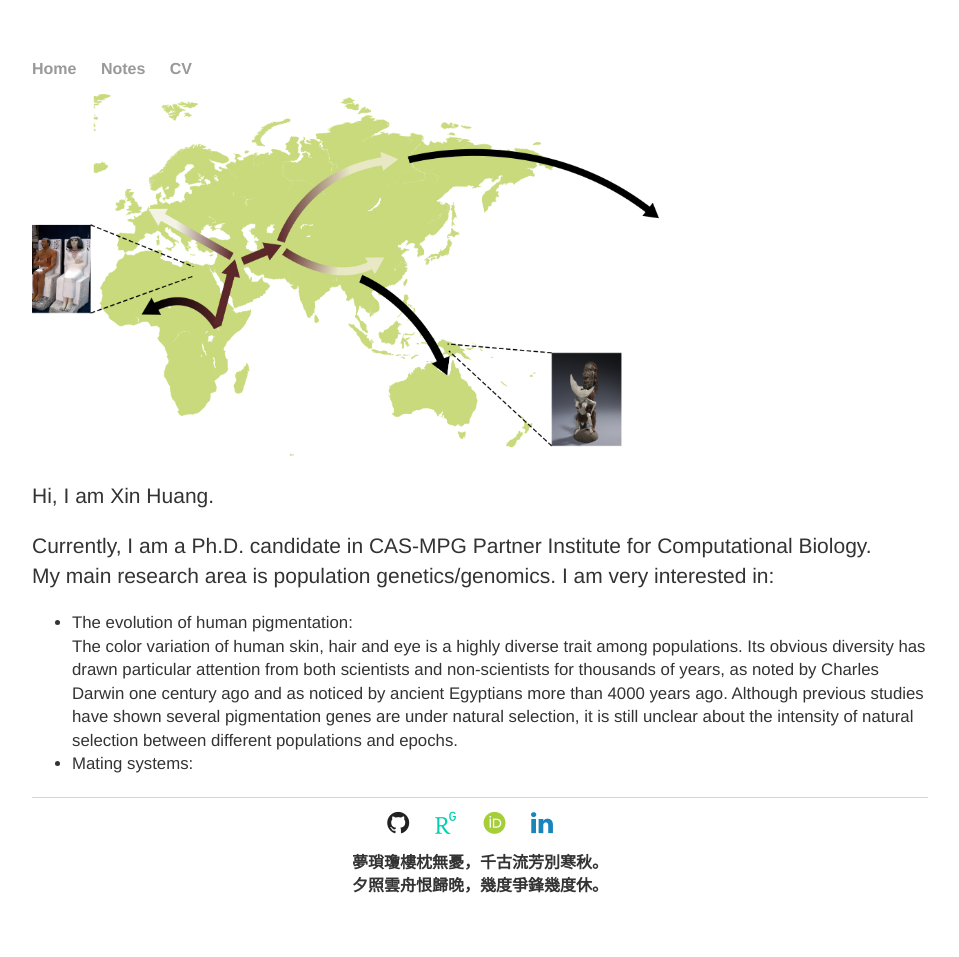
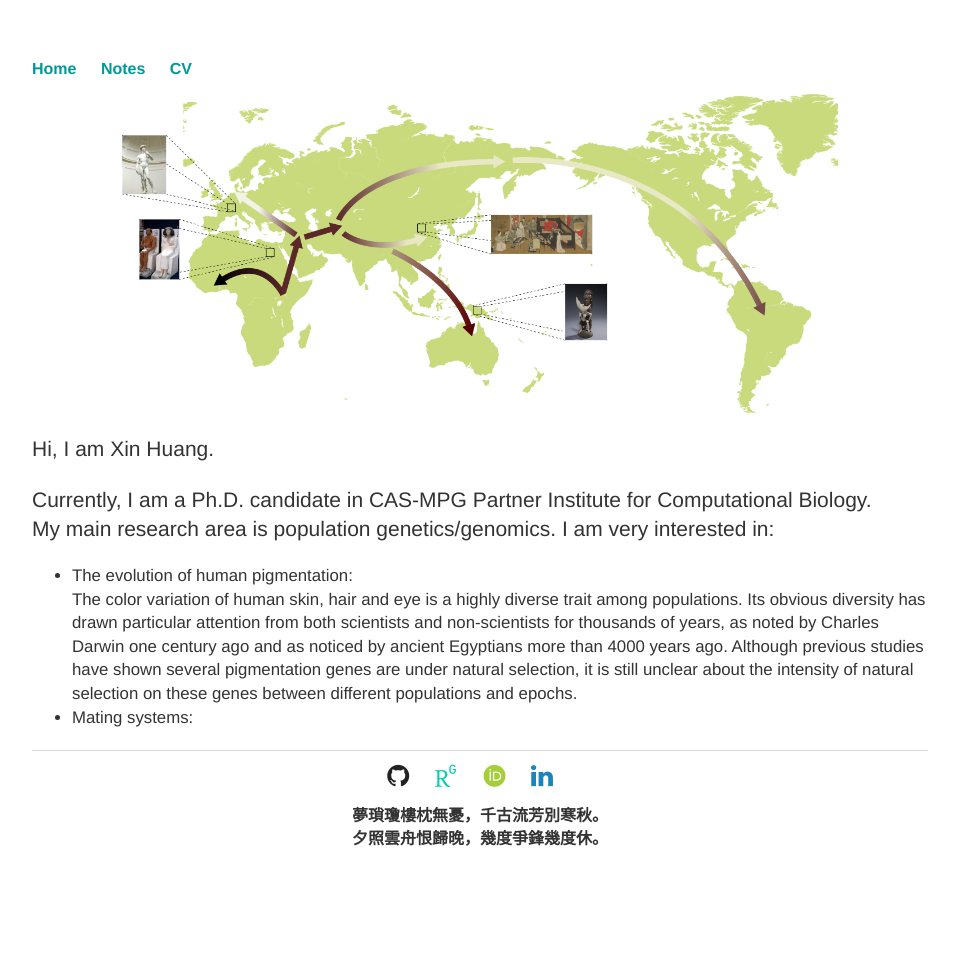
Before and after one commit to xin-huang/xin-huang.github.io, a Jekyll site: the page built from index.html, in a window 1280 px wide. Shown: the whole page, without its empty margins (160-1119 px from the left). Built offline with Jekyll 4.4.1, drawn with Linux system fonts in a browser that asks for light colours; some web fonts are replaced; comment, search, counter and statistics services are not loaded; after the commit the page ends 910 px from its top, so only the background shows below that.

Commit message:
Update cover

```diff
--- a/css/main.css
+++ b/css/main.css
@@ -15,7 +15,7 @@ nav ul li, footer ul li {
 }
 a {
     text-decoration: none;
-    color: #999;
+    color: #009999;
 }
 a:hover {
     text-decoration: underline;
@@ -70,6 +70,8 @@ div ul li, ol li {
     font-size: 14px;
 }
 
-td i {
-    text-align: center;
+.cover {
+    margin: 0 auto;
+    display: block;
+    width: 80%;
 }
--- a/index.html
+++ b/index.html
@@ -2,8 +2,8 @@
 layout: default
 title: 江湖八景
 ---
-<div class="cover">
-    <img src="images/cover.png" width=70%>
+<div>
+    <img class="cover" src="images/cover.png">
 </div>
 <div class="self">
 	<p>Hi, I am Xin Huang.</p>
@@ -16,7 +16,7 @@ title: 江湖八景
 					Its obvious diversity has drawn particular attention from both scientists and non-scientists for thousands of years,
 					as noted by Charles Darwin one century ago and as noticed by ancient Egyptians more than 4000 years ago.
 					Although previous studies have shown several pigmentation genes are under natural selection, it is still unclear about
-					the intensity of natural selection between different populations and epochs.
+					the intensity of natural selection on these genes between different populations and epochs.
 				</li>
 				<li>Mating systems:<br>
 
```
Also changed, not shown: images/cover.png.
